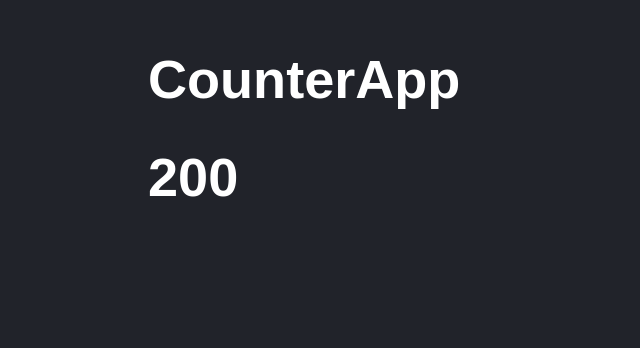
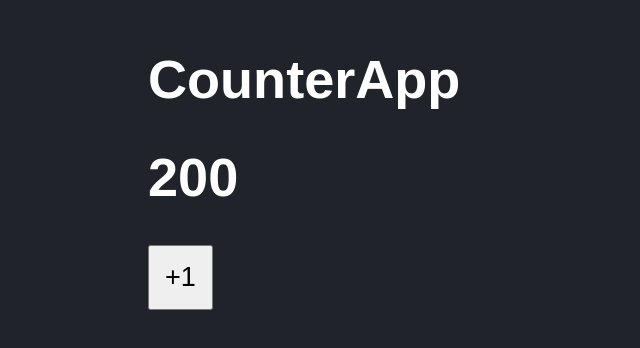
Before and after one commit to VieriElCrack1/CounterAppReactJS, a React (Vite) app: page / in a window 1280 px wide. Shown: the part 136-484 px from the top of the page, without its empty margins (0-640 px from the left). Built offline with nearby package versions, Linux system fonts and the light colour scheme.

Commit message:
feat: Event Click (Eventos generales)

```diff
--- a/src/CounterApp.jsx
+++ b/src/CounterApp.jsx
@@ -1,11 +1,22 @@
 import React from 'react'
 import PropTypes from 'prop-types';
 
-export default function CounterApp( { value }) {
+
+export default function CounterApp({ value }) {
+
+    const handleAdd = () => {
+        console.log('+1');
+        value = 1000;
+    }
+
     return (
         <>
             <h1>CounterApp</h1>
             <h1>{ value }</h1>
+
+            <button onClick={ handleAdd }>
+                +1
+            </button>
         </>
     )
 }
--- a/src/styles.css
+++ b/src/styles.css
@@ -5,3 +5,9 @@ html, body {
     font-size: 1.3rem;
     padding: 70px;
 }
+
+button {
+    padding: 15px;
+    font-size: 1.3rem;
+
+}
```
